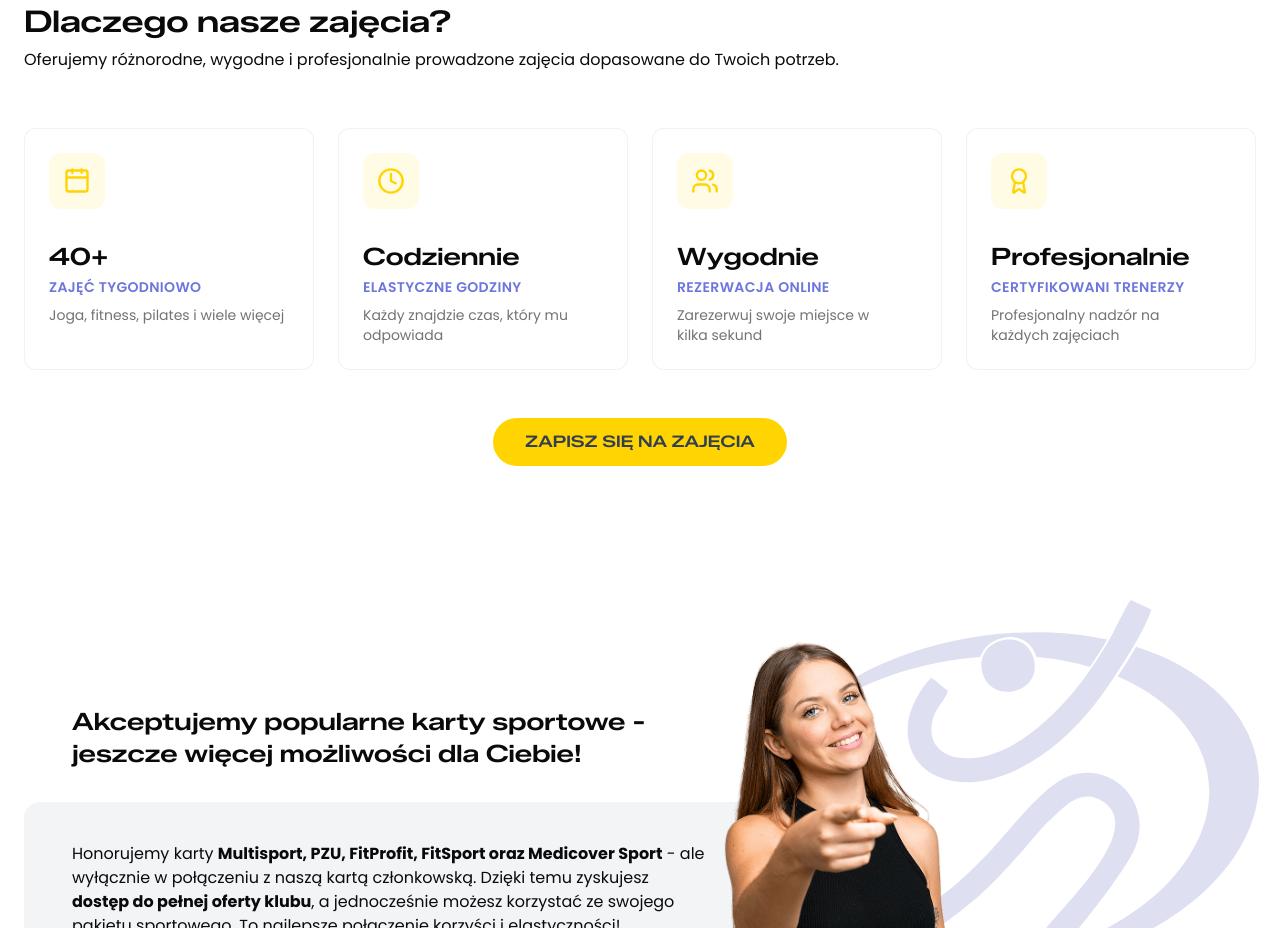
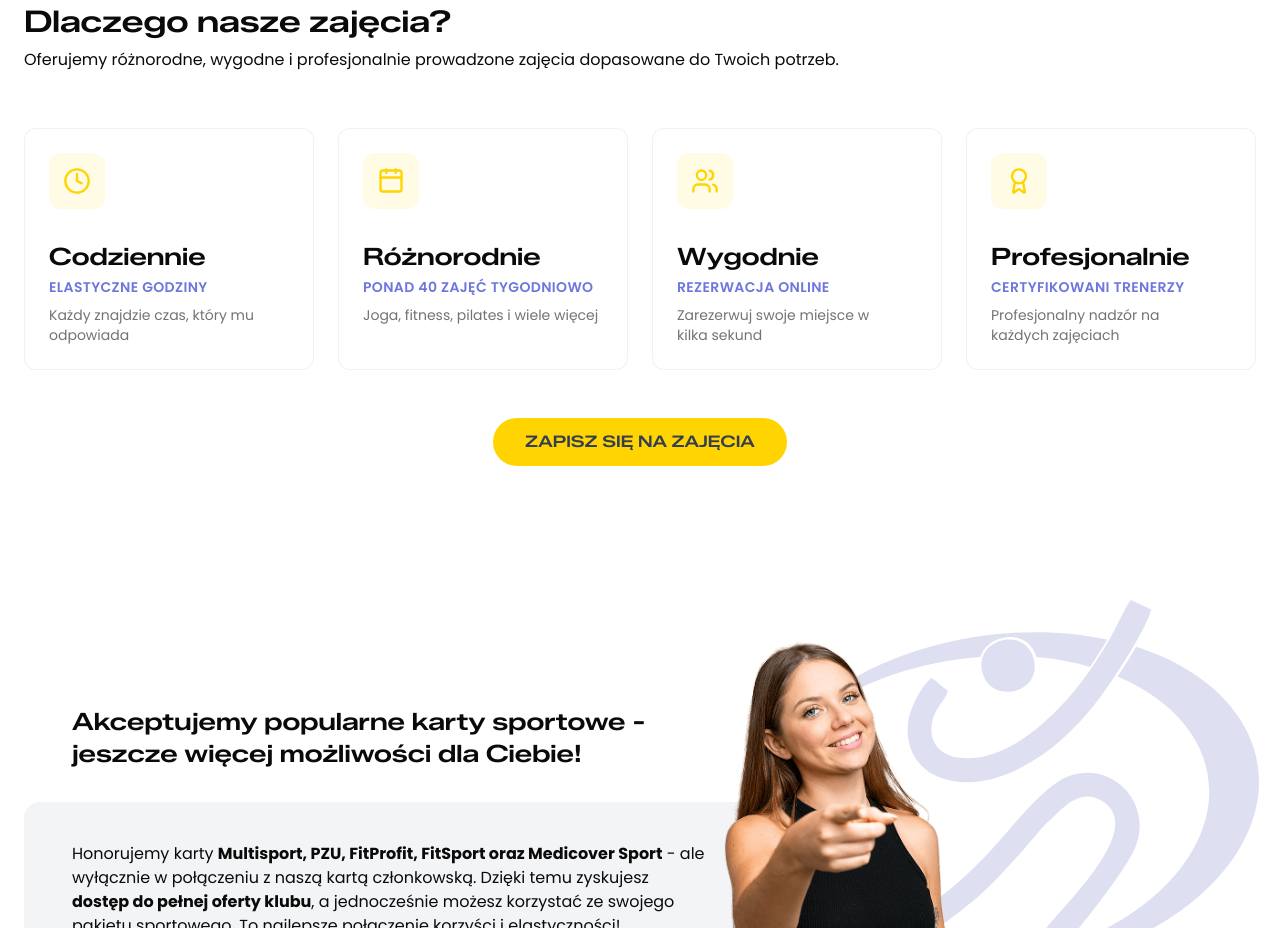
Before and after one commit to Szorcu/powerfit, a Next.js app: page / in a window 1280 px wide. Shown: the part 1360-2288 px from the top of the page. Built offline with nearby package versions, Linux system fonts and the light colour scheme.

Commit message:
Updated class features section

```diff
--- a/src/components/organisms/ClassesFeaturesSection/ClassesFeaturesSection.tsx
+++ b/src/components/organisms/ClassesFeaturesSection/ClassesFeaturesSection.tsx
@@ -6,16 +6,16 @@ import Link from "next/link";
 
 const FEATURES = [
   {
-    Icon: Calendar,
-    title: "40+",
-    subtitle: "zajęć tygodniowo",
-    description: "Joga, fitness, pilates i wiele więcej",
-  },
-  {
     Icon: Clock,
     title: "Codziennie",
     subtitle: "elastyczne godziny",
     description: "Każdy znajdzie czas, który mu odpowiada",
+  },
+  {
+    Icon: Calendar,
+    title: "Różnorodnie",
+    subtitle: "Ponad 40 zajęć tygodniowo",
+    description: "Joga, fitness, pilates i wiele więcej",
   },
   {
     Icon: Users,
```
